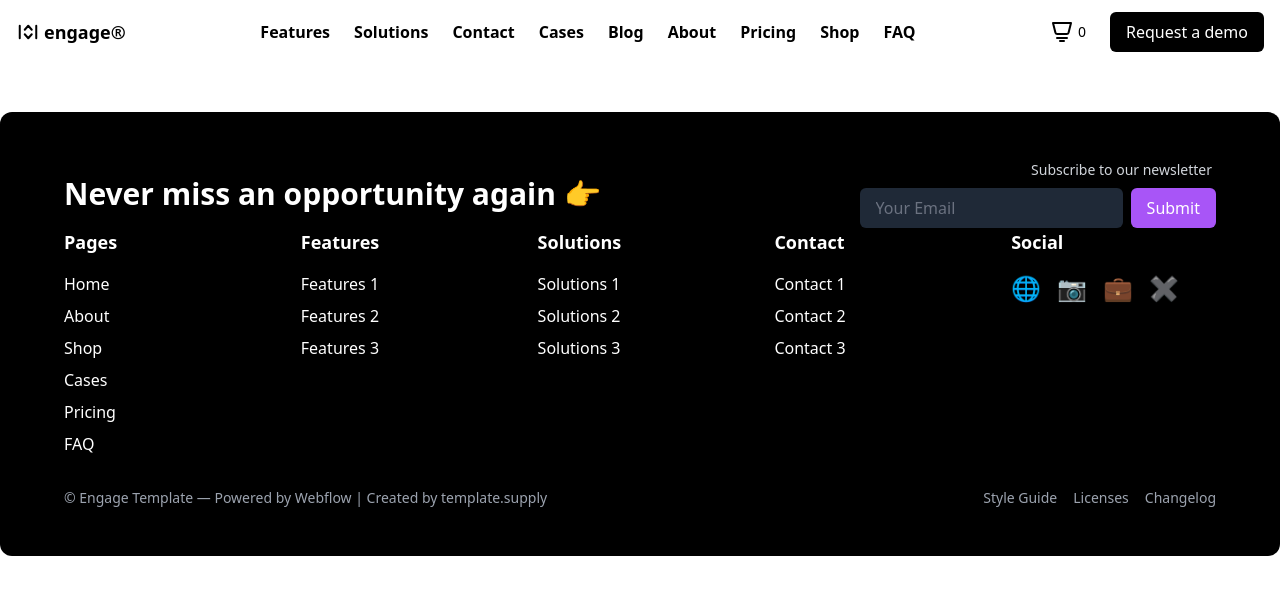
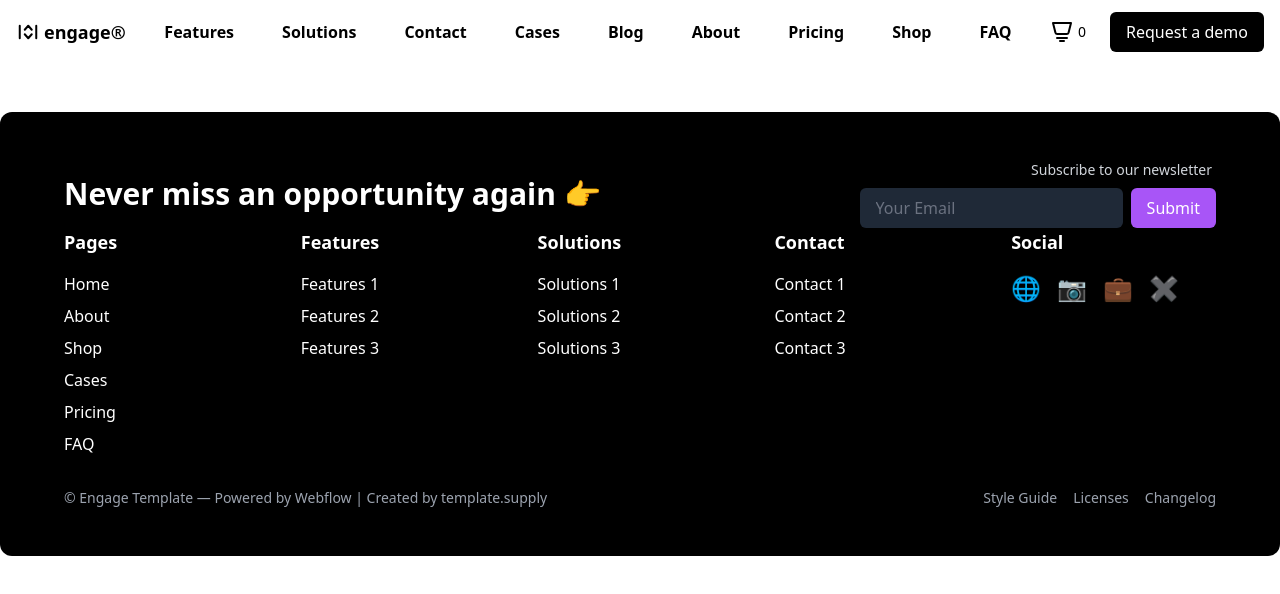
Before and after one commit to Chandan2812/Bigwig_digital, a React (Vite) app: page / in a window 1280 px wide. Shown: the top 594 px of the page. Built offline with nearby package versions, Linux system fonts and the light colour scheme.

Commit message:
updated nav

```diff
--- a/src/components/Nav.tsx
+++ b/src/components/Nav.tsx
@@ -59,33 +59,61 @@ const Nav: React.FC = () => {
         {/* Desktop Menu */}
         <ul className="hidden md:flex items-center space-x-6 text-black-600 font-bold">
           <li>
-            <button className="hover:text-black">Features</button>
+            <button className="relative overflow-hidden group rounded-lg px-3 py-2">
+              <span className="relative z-10">Features</span>
+              <span className="absolute inset-0 bg-gray-200 transform translate-y-full group-hover:translate-y-0 transition-all duration-300 ease-in-out"></span>
+            </button>
           </li>
           <li>
-            <button className="hover:text-black">Solutions</button>
+            <button className="relative overflow-hidden group rounded-lg px-3 py-2">
+              <span className="relative z-10">Solutions</span>
+              <span className="absolute inset-0 bg-gray-200 transform translate-y-full group-hover:translate-y-0 transition-all duration-300 ease-in-out"></span>
+            </button>
           </li>
           <li>
-            <button className="hover:text-black">Contact</button>
+            <button className="relative overflow-hidden group rounded-lg px-3 py-2">
+              <span className="relative z-10">Contact</span>
+              <span className="absolute inset-0 bg-gray-200 transform translate-y-full group-hover:translate-y-0 transition-all duration-300 ease-in-out"></span>
+            </button>
           </li>
           <li>
-            <button className="hover:text-black">Cases</button>
+            <button className="relative overflow-hidden group rounded-lg px-3 py-2">
+              <span className="relative z-10">Cases</span>
+              <span className="absolute inset-0 bg-gray-200 transform translate-y-full group-hover:translate-y-0 transition-all duration-300 ease-in-out"></span>
+            </button>
           </li>
           <li>
-            <button className="hover:text-black">Blog</button>
+            <button className="relative overflow-hidden group rounded-lg px-3 py-2">
+              <span className="relative z-10">Blog</span>
+              <span className="absolute inset-0 bg-gray-200 transform translate-y-full group-hover:translate-y-0 transition-all duration-300 ease-in-out"></span>
+            </button>
           </li>
           <li>
-            <button className="hover:text-black">About</button>
+            <button className="relative overflow-hidden group rounded-lg px-3 py-2">
+              <span className="relative z-10">About</span>
+              <span className="absolute inset-0 bg-gray-200 transform translate-y-full group-hover:translate-y-0 transition-all duration-300 ease-in-out"></span>
+            </button>
           </li>
           <li>
-            <button className="hover:text-black">Pricing</button>
+            <button className="relative overflow-hidden group rounded-lg px-3 py-2">
+              <span className="relative z-10">Pricing</span>
+              <span className="absolute inset-0 bg-gray-200 transform translate-y-full group-hover:translate-y-0 transition-all duration-300 ease-in-out"></span>
+            </button>
           </li>
           <li>
-            <button className="hover:text-black">Shop</button>
+            <button className="relative overflow-hidden group rounded-lg px-3 py-2">
+              <span className="relative z-10">Shop</span>
+              <span className="absolute inset-0 bg-gray-200 transform translate-y-full group-hover:translate-y-0 transition-all duration-300 ease-in-out"></span>
+            </button>
           </li>
           <li>
-            <button className="hover:text-black">FAQ</button>
+            <button className="relative overflow-hidden group rounded-lg px-3 py-2">
+              <span className="relative z-10">FAQ</span>
+              <span className="absolute inset-0 bg-gray-200 transform translate-y-full group-hover:translate-y-0 transition-all duration-300 ease-in-out"></span>
+            </button>
           </li>
         </ul>
+
 
         {/* Right Section */}
         <div className="hidden md:flex items-center space-x-6">
--- a/src/pages/Landing.tsx
+++ b/src/pages/Landing.tsx
@@ -1,4 +1,4 @@
-import React from 'react'
+
 import Nav from '../components/Nav'
 import Footer from '../components/Footer'
 
```
